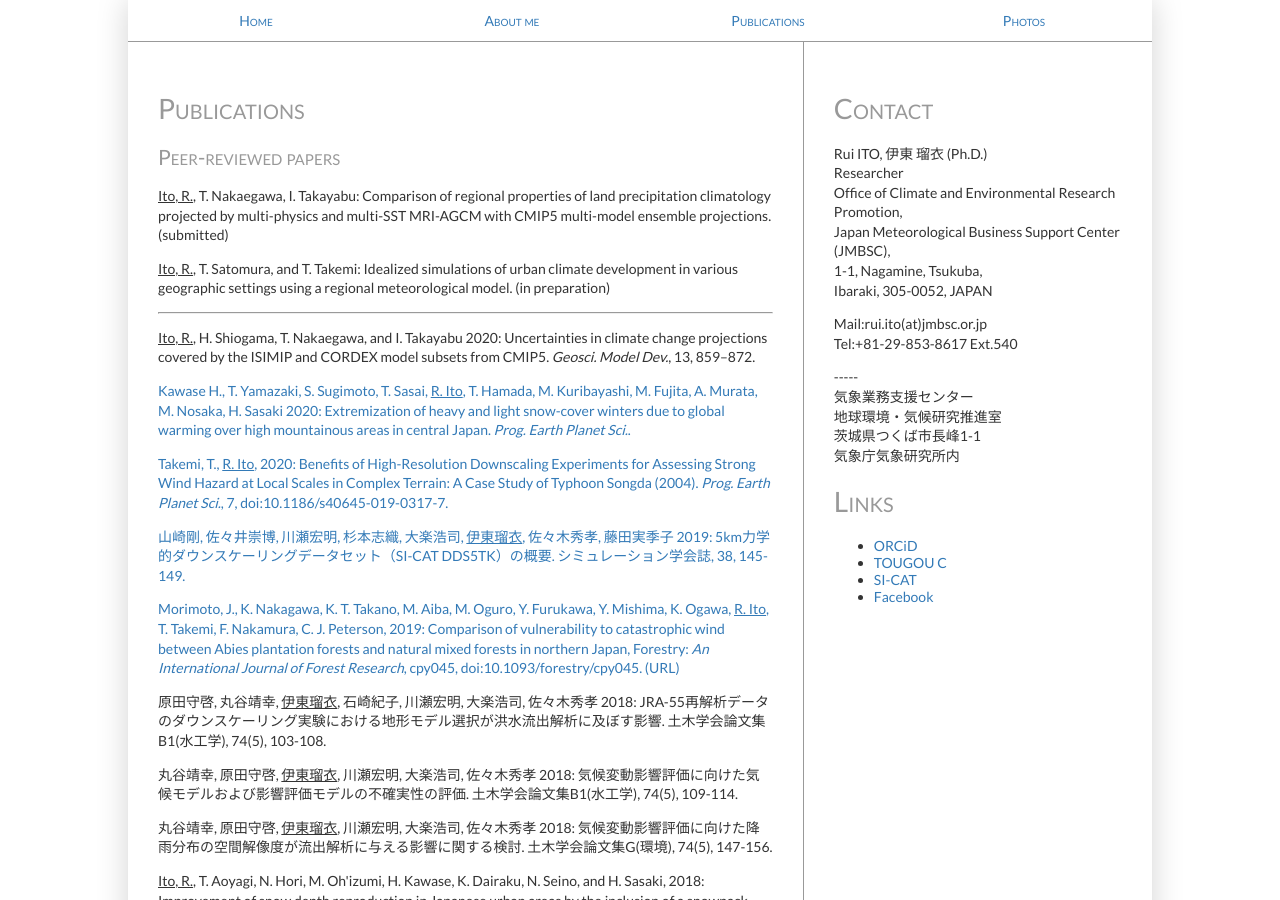
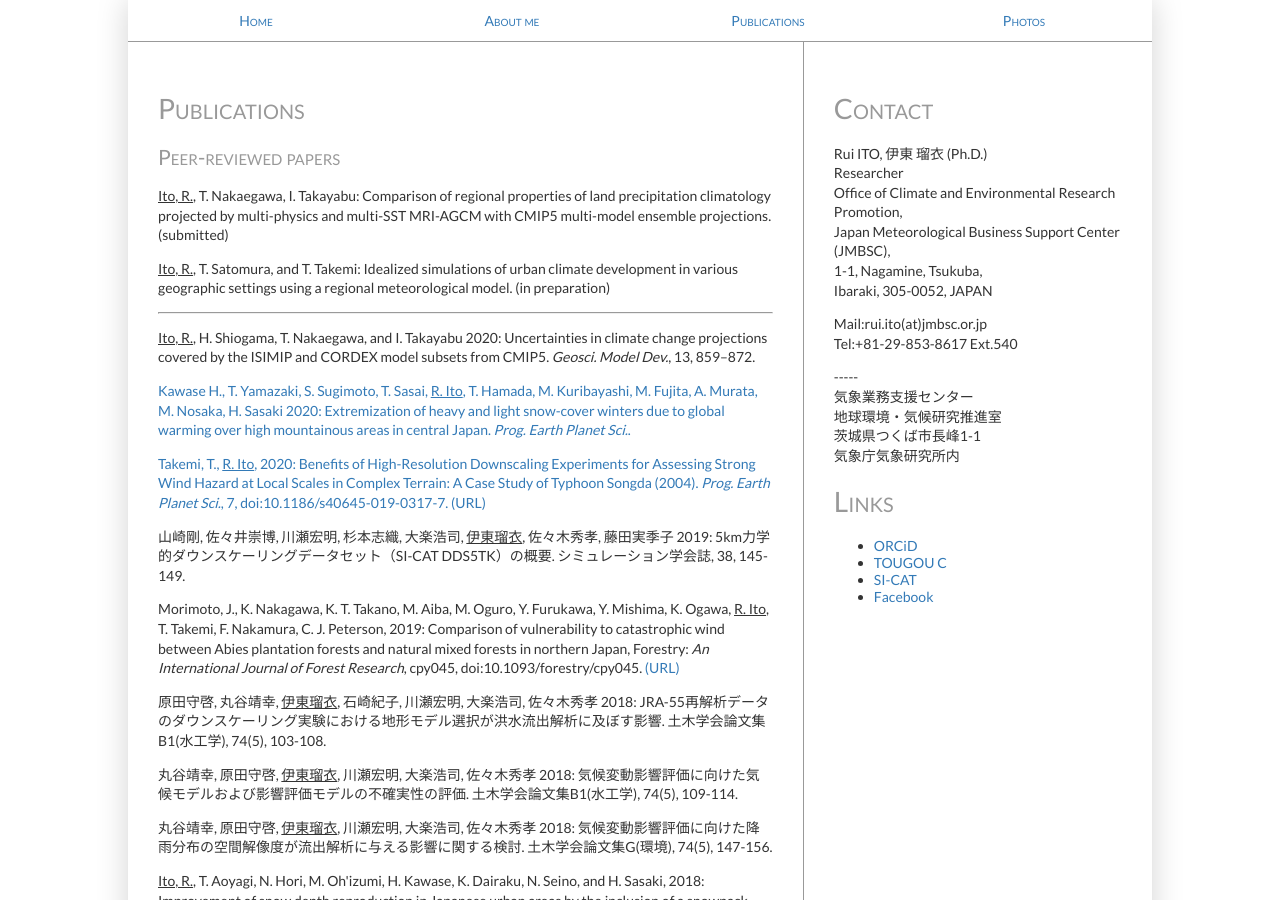
Before and after one commit to rui-climbiz/rui-climbiz.github.io, a Jekyll site: the page built from publications.html, in a window 1280 px wide and 900 px high. Built offline with Jekyll 4.4.1, drawn with Linux system fonts in a browser that asks for light colours.

Commit message:
Update publications.html

```diff
--- a/publications.html
+++ b/publications.html
@@ -10,7 +10,7 @@
 <hr>
 <p><u>Ito, R.</u>, H. Shiogama, T. Nakaegawa, and I. Takayabu 2020: Uncertainties in climate change projections covered by the ISIMIP and CORDEX model subsets from CMIP5. <i>Geosci. Model Dev.</i>, 13, 859–872. <a href="https://doi.org/10.5194/gmd-13-859-2020"(URL)</a></p>
 <p>Kawase H., T. Yamazaki, S. Sugimoto, T. Sasai, <u>R. Ito</u>, T. Hamada, M. Kuribayashi, M. Fujita, A. Murata, M. Nosaka, H. Sasaki 2020: Extremization of heavy and light snow-cover winters due to global warming over high mountainous areas in central Japan. <i>Prog. Earth Planet Sci.</i>.</p>
-<p>Takemi, T., <u>R. Ito</u>, 2020: Benefits of High-Resolution Downscaling Experiments for Assessing Strong Wind Hazard at Local Scales in Complex Terrain: A Case Study of Typhoon Songda (2004). <i>Prog. Earth Planet Sci.</i>, 7, doi:10.1186/s40645-019-0317-7. <a href="https://doi.org/10.1186/s40645-019-0317-7"(URL)</a></p>
+<p>Takemi, T., <u>R. Ito</u>, 2020: Benefits of High-Resolution Downscaling Experiments for Assessing Strong Wind Hazard at Local Scales in Complex Terrain: A Case Study of Typhoon Songda (2004). <i>Prog. Earth Planet Sci.</i>, 7, doi:10.1186/s40645-019-0317-7. <a href="https://doi.org/10.1186/s40645-019-0317-7">(URL)</a></p>
 <p>山崎剛, 佐々井崇博, 川瀬宏明, 杉本志織, 大楽浩司, <u>伊東瑠衣</u>, 佐々木秀孝, 藤田実季子 2019: 5km力学的ダウンスケーリングデータセット（SI-CAT DDS5TK）の概要. シミュレーション学会誌, 38, 145-149.</p>
 <p>Morimoto, J., K. Nakagawa, K. T. Takano, M. Aiba, M. Oguro, Y. Furukawa, Y. Mishima, K. Ogawa, <u>R. Ito</u>, T. Takemi, F. Nakamura, C. J. Peterson, 2019: Comparison of vulnerability to catastrophic wind between Abies plantation forests and natural mixed forests in northern Japan, Forestry: <i>An International Journal of Forest Research</i>, cpy045, doi:10.1093/forestry/cpy045. <a href="https://doi.org/10.1093/forestry/cpy045">(URL)</a></p>
 <p>原田守啓, 丸谷靖幸, <u>伊東瑠衣</u>, 石崎紀子, 川瀬宏明, 大楽浩司, 佐々木秀孝 2018: JRA-55再解析データのダウンスケーリング実験における地形モデル選択が洪水流出解析に及ぼす影響. 土木学会論文集B1(水工学), 74(5), 103-108.</p>
```
